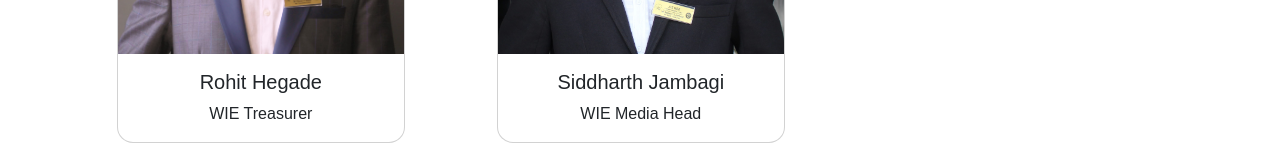
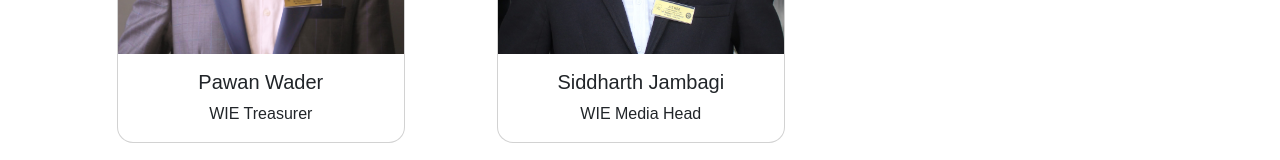
Before and after one commit to adityadhamanekar/JCE-IEEE, a React (Vite) app: page /team in a window 1280 px wide. Shown: the part 2488-2648 px from the top of the page. Built offline with nearby package versions, Linux system fonts and the light colour scheme.

Commit message:
Update Team.jsx

```diff
--- a/src/components/Team.jsx
+++ b/src/components/Team.jsx
@@ -50,7 +50,7 @@ const wieStudent = [
     title: "WIE Secratery",
   },
   {
-    name: "Rohit Hegade",
+    name: "Pawan Wader",
     image: "Rohit Hegade.JPG",
     title: "WIE Treasurer",
   },
```
